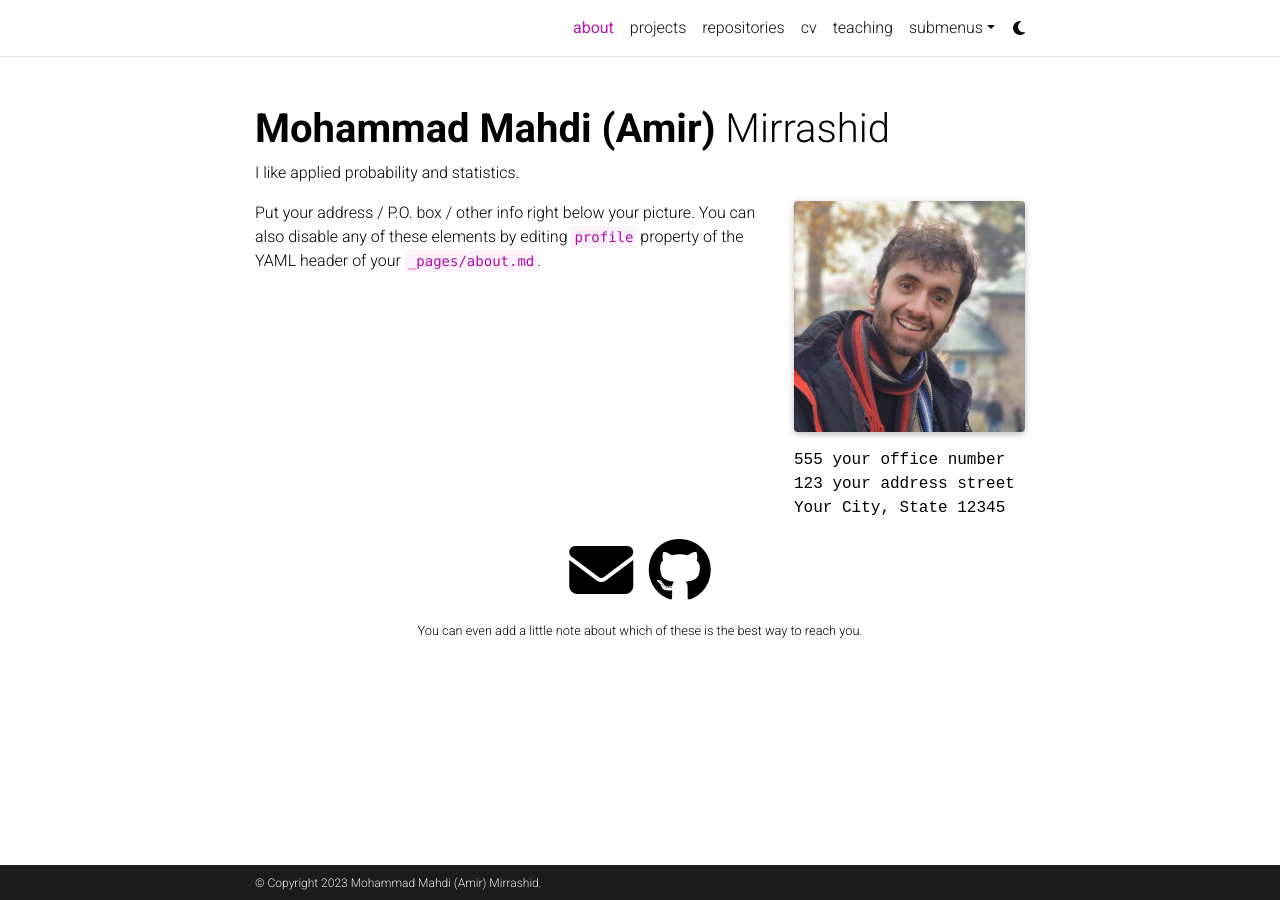
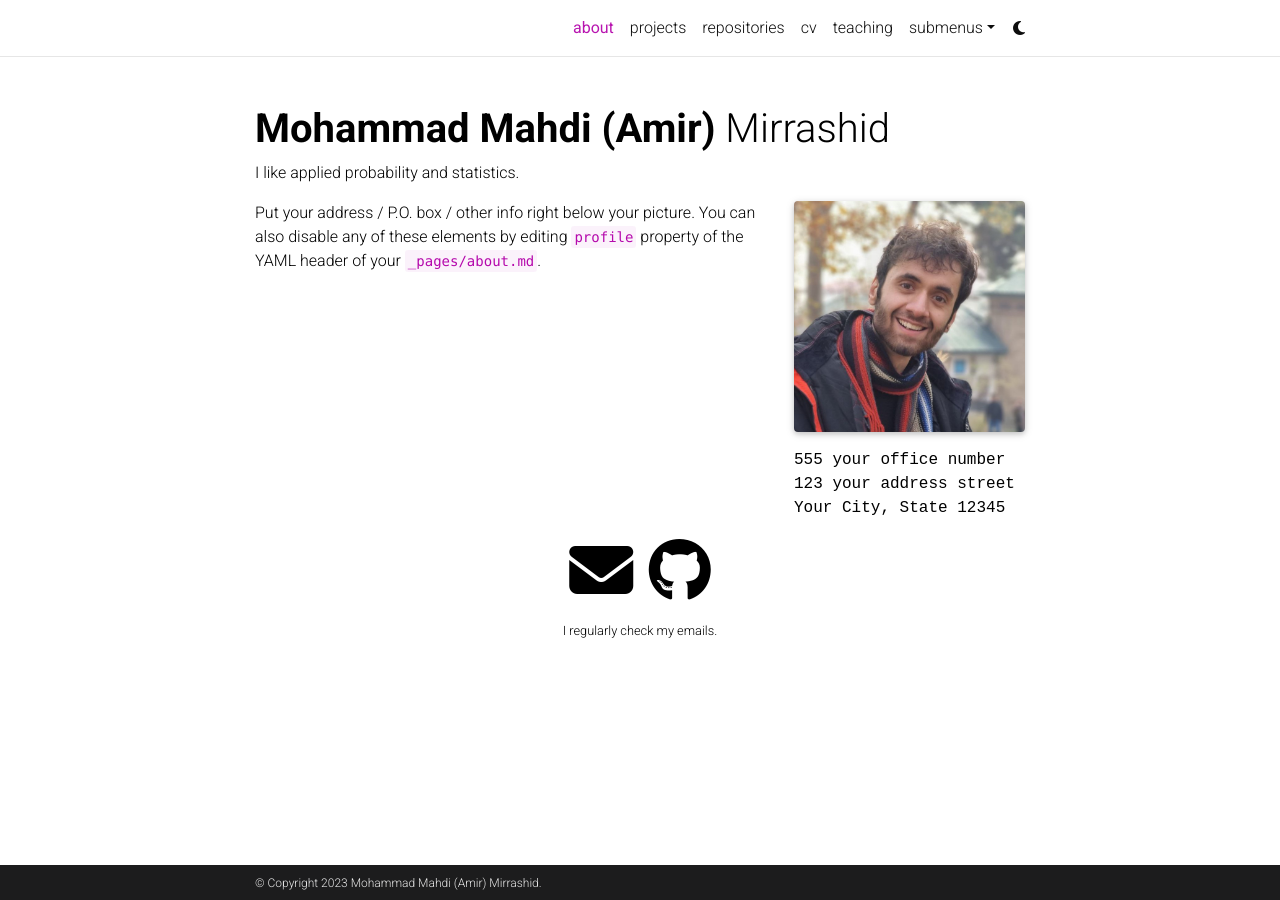
Before and after one commit to amir-thatoneguy/amir-thatoneguy.github.io, a Jekyll site: the page built from _pages/about.md, in a window 1280 px wide. Built offline with Jekyll 4.4.1, drawn with Linux system fonts in a browser that asks for light colours; full-size pictures stand in for the smaller copies a plugin makes; comment, search, counter and statistics services are not loaded; a style sheet for code colours, icons or effects is not loaded.

Commit message:
Update _config.yml

```diff
--- a/_config.yml
+++ b/_config.yml
@@ -8,7 +8,7 @@
 last_name: Mirrashid
 email: amirmm379@gmail.com
 description: > # the ">" symbol means to ignore newlines until "footer_text:"
-  Electrical engineering student at Sharif University of Technology, Tehran. Does research on trustworthy machine learning
+  Electrical engineering student at Sharif University of Technology, Tehran. Researcher on trustworthy machine learning.
 footer_text: >
 
 keywords:  # add your own keywords or leave empty
@@ -101,7 +101,7 @@
 wechat_qr: # filename of your wechat qr-code saved as an image (e.g., wechat-qr.png if saved to assets/img/wechat-qr.png)
 
 contact_note: >
-  You can even add a little note about which of these is the best way to reach you.
+  I regularly check my emails.
 
 # -----------------------------------------------------------------------------
 # Analytics and search engine verification
```
